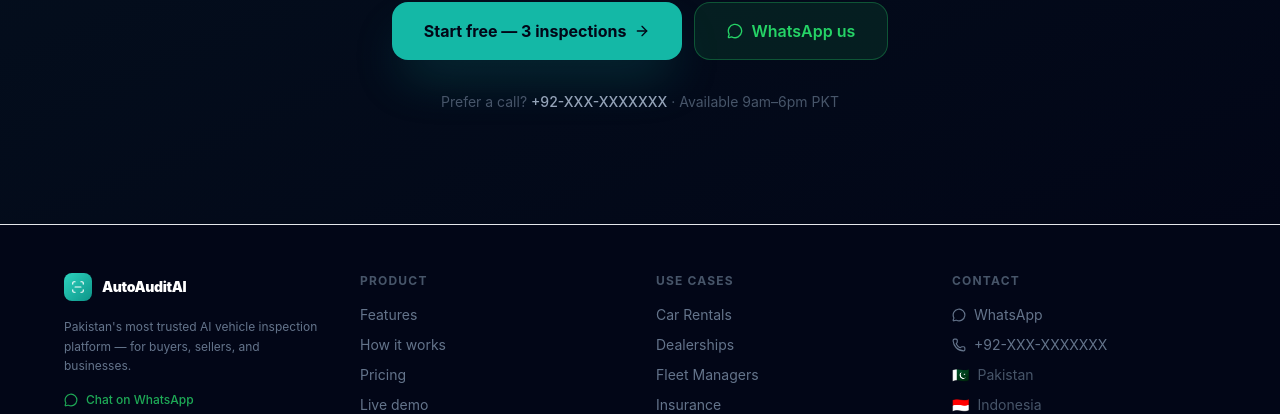
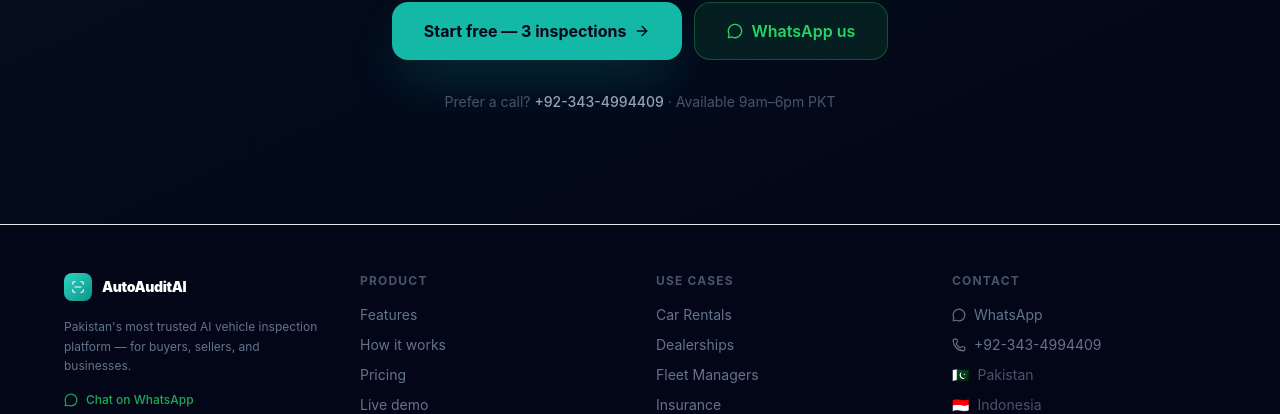
Before and after one commit to Shahxaibkhan/AutoAudit, a Next.js app: page / in a window 1280 px wide. Shown: the part 7279-7693 px from the top of the page. Built offline with nearby package versions, Linux system fonts and the light colour scheme; no server answers.

Commit message:
Update contact number to +923434994409

```diff
--- a/src/app/page.tsx
+++ b/src/app/page.tsx
@@ -635,7 +635,7 @@ export default function LandingPage() {
               },
               {
                 q: 'What if I want a custom plan or volume pricing?',
-                a: 'Contact us directly via WhatsApp (+92-XXX-XXXXXXX) or through the Enterprise pricing option above. We offer custom pricing for large fleets, insurance companies, and multi-branch dealerships.',
+                a: 'Contact us directly via WhatsApp (+92-343-4994409) or through the Enterprise pricing option above. We offer custom pricing for large fleets, insurance companies, and multi-branch dealerships.',
               },
             ].map((faq) => (
               <details key={faq.q} className="group border border-slate-200 rounded-2xl bg-white overflow-hidden">
@@ -670,7 +670,7 @@ export default function LandingPage() {
               className="inline-flex items-center justify-center gap-2 bg-teal-500 text-slate-950 px-8 py-4 rounded-2xl text-base font-bold hover:bg-teal-400 transition-all shadow-2xl shadow-teal-500/25 hover:-translate-y-0.5">
               Start free — 3 inspections <ArrowRight className="w-4 h-4" />
             </Link>
-            <a href="https://wa.me/923000000000"
+            <a href="https://wa.me/923434994409"
               className="inline-flex items-center justify-center gap-2 bg-[#25D366]/10 border border-[#25D366]/30 text-[#25D366] px-8 py-4 rounded-2xl text-base font-semibold hover:bg-[#25D366]/15 transition-all">
               <MessageCircle className="w-4 h-4" />
               WhatsApp us
@@ -678,8 +678,8 @@ export default function LandingPage() {
           </div>
           <p className="text-slate-600 text-sm">
             Prefer a call?{' '}
-            <a href="tel:+923000000000" className="text-slate-400 hover:text-white transition-colors font-medium">
-              +92-XXX-XXXXXXX
+            <a href="tel:+923434994409" className="text-slate-400 hover:text-white transition-colors font-medium">
+              +92-343-4994409
             </a>
             {' '}· Available 9am–6pm PKT
           </p>
@@ -701,7 +701,7 @@ export default function LandingPage() {
               <p className="text-slate-500 text-xs leading-relaxed">
                 Pakistan&apos;s most trusted AI vehicle inspection platform — for buyers, sellers, and businesses.
               </p>
-              <a href="https://wa.me/923000000000"
+              <a href="https://wa.me/923434994409"
                 className="inline-flex items-center gap-2 mt-4 text-xs text-[#25D366]/80 hover:text-[#25D366] transition-colors font-medium">
                 <MessageCircle className="w-3.5 h-3.5" />
                 Chat on WhatsApp
@@ -737,15 +737,15 @@ export default function LandingPage() {
             <div>
               <div className="text-xs font-bold uppercase tracking-widest text-slate-600 mb-4">Contact</div>
               <div className="space-y-2.5">
-                <a href="https://wa.me/923000000000"
+                <a href="https://wa.me/923434994409"
                   className="flex items-center gap-2 text-slate-500 hover:text-slate-300 text-sm transition-colors">
                   <MessageCircle className="w-3.5 h-3.5" />
                   WhatsApp
                 </a>
-                <a href="tel:+923000000000"
+                <a href="tel:+923434994409"
                   className="flex items-center gap-2 text-slate-500 hover:text-slate-300 text-sm transition-colors">
                   <Phone className="w-3.5 h-3.5" />
-                  +92-XXX-XXXXXXX
+                  +92-343-4994409
                 </a>
                 <div className="flex items-center gap-2 text-slate-600 text-sm">
                   <span>🇵🇰</span> Pakistan
```
